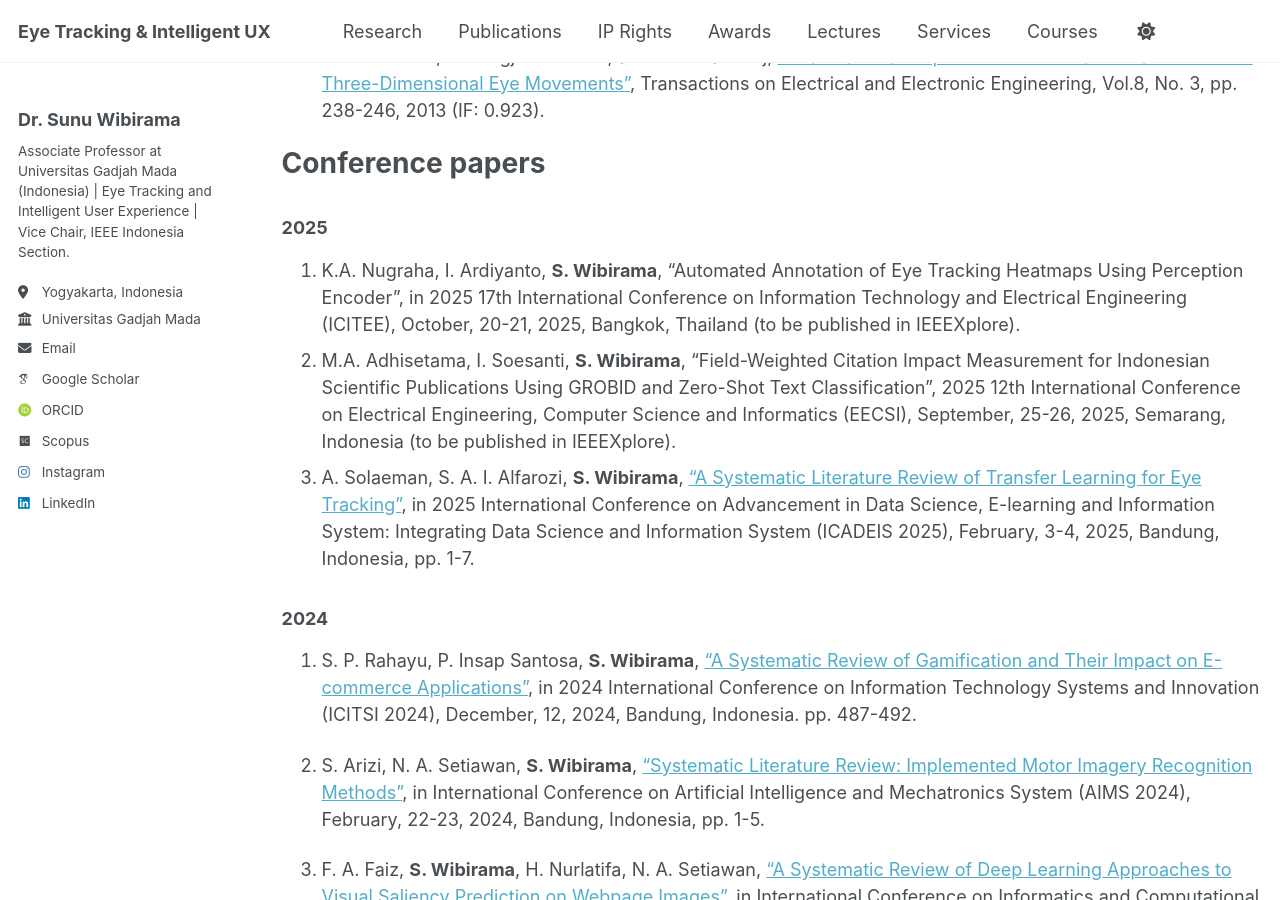
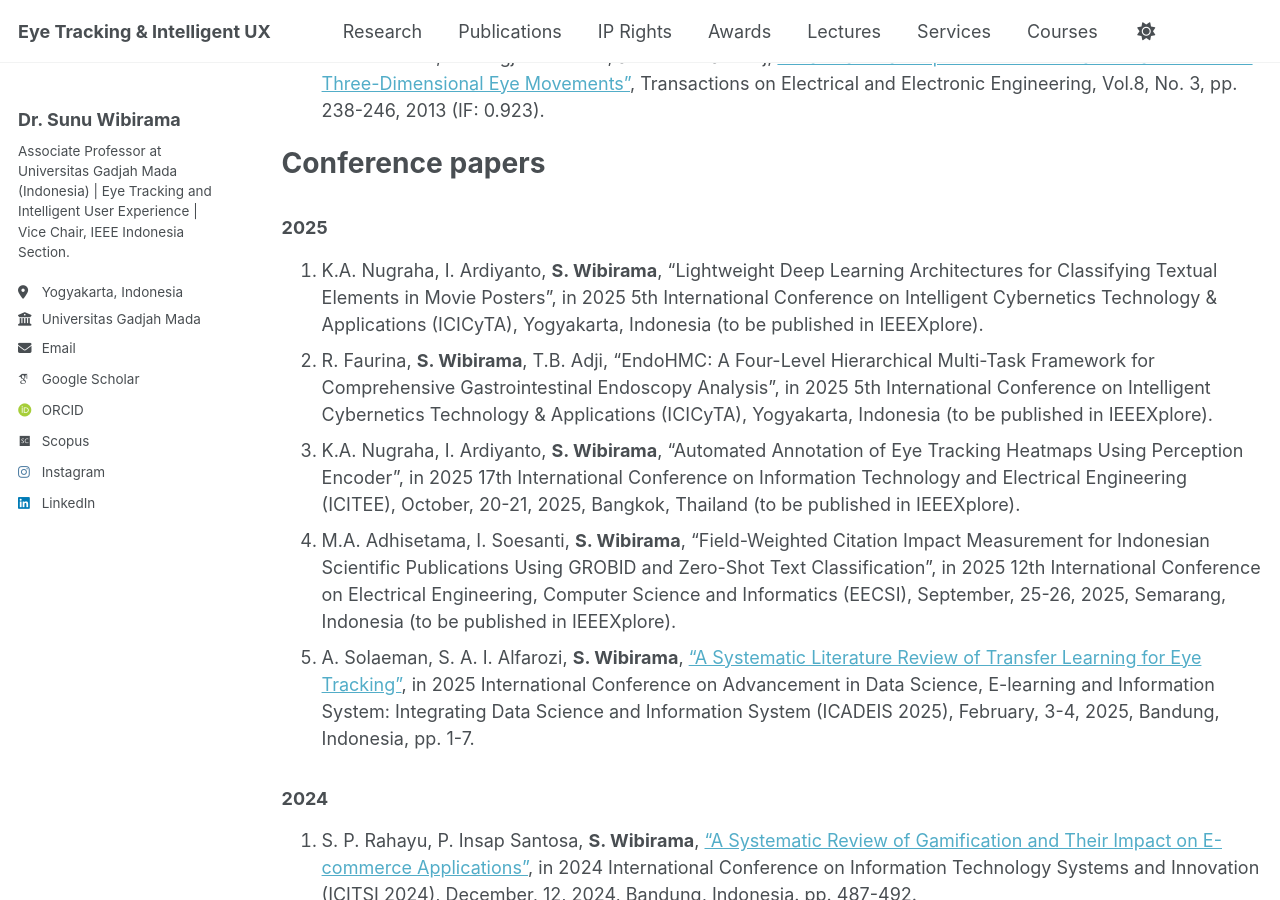
Before and after one commit to wibirama/wibirama.github.io, a Jekyll site: the page built from _pages/allpublications.md, in a window 1280 px wide and 900 px high, scrolled down 3276 px. Built offline with Jekyll 4.4.1, drawn with Linux system fonts in a browser that asks for light colours; emoji names are drawn with the system emoji font; some web fonts are replaced; a script that is not in the unit is left out.

Commit message:
Update allpublications.md

```diff
--- a/_pages/allpublications.md
+++ b/_pages/allpublications.md
@@ -89,9 +89,11 @@ Conference papers
 
 ### 2025
 
-1. K.A. Nugraha, I. Ardiyanto, **S. Wibirama**, "Automated Annotation of Eye Tracking Heatmaps Using Perception Encoder", in 2025 17th International Conference on Information Technology and Electrical Engineering (ICITEE), October, 20-21, 2025, Bangkok, Thailand (to be published in IEEEXplore).
-2. M.A. Adhisetama, I. Soesanti, **S. Wibirama**, "Field-Weighted Citation Impact Measurement for Indonesian Scientific Publications Using GROBID and Zero-Shot Text Classification", 2025 12th International Conference on Electrical Engineering, Computer Science and Informatics (EECSI), September, 25-26, 2025, Semarang, Indonesia (to be published in IEEEXplore).
-3. A. Solaeman, S. A. I. Alfarozi, **S. Wibirama**, [“A Systematic Literature Review of Transfer Learning for Eye Tracking”](http://dx.doi.org/10.1109/ICADEIS65852.2025.10933367), in 2025 International Conference on Advancement in Data Science, E-learning and Information System: Integrating Data Science and Information System (ICADEIS 2025), February, 3-4, 2025, Bandung, Indonesia, pp. 1-7.
+1. K.A. Nugraha, I. Ardiyanto, **S. Wibirama**, "Lightweight Deep Learning Architectures for Classifying Textual Elements in Movie Posters", in 2025 5th International Conference on Intelligent Cybernetics Technology & Applications (ICICyTA), Yogyakarta, Indonesia (to be published in IEEEXplore).
+2. R. Faurina, **S. Wibirama**, T.B. Adji, "EndoHMC: A Four-Level Hierarchical Multi-Task Framework for Comprehensive Gastrointestinal Endoscopy Analysis", in 2025 5th International Conference on Intelligent Cybernetics Technology & Applications (ICICyTA), Yogyakarta, Indonesia (to be published in IEEEXplore).
+3. K.A. Nugraha, I. Ardiyanto, **S. Wibirama**, "Automated Annotation of Eye Tracking Heatmaps Using Perception Encoder", in 2025 17th International Conference on Information Technology and Electrical Engineering (ICITEE), October, 20-21, 2025, Bangkok, Thailand (to be published in IEEEXplore).
+4. M.A. Adhisetama, I. Soesanti, **S. Wibirama**, "Field-Weighted Citation Impact Measurement for Indonesian Scientific Publications Using GROBID and Zero-Shot Text Classification", in 2025 12th International Conference on Electrical Engineering, Computer Science and Informatics (EECSI), September, 25-26, 2025, Semarang, Indonesia (to be published in IEEEXplore).
+5. A. Solaeman, S. A. I. Alfarozi, **S. Wibirama**, [“A Systematic Literature Review of Transfer Learning for Eye Tracking”](http://dx.doi.org/10.1109/ICADEIS65852.2025.10933367), in 2025 International Conference on Advancement in Data Science, E-learning and Information System: Integrating Data Science and Information System (ICADEIS 2025), February, 3-4, 2025, Bandung, Indonesia, pp. 1-7.
 
 ### 2024
 
```
